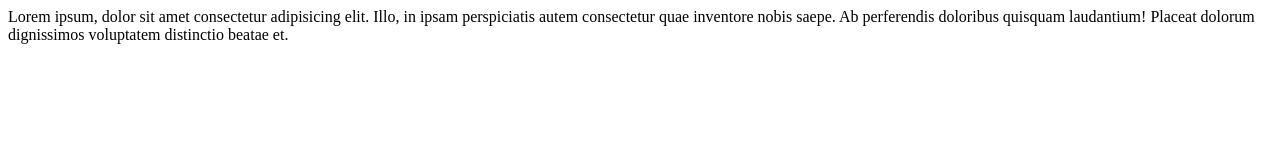
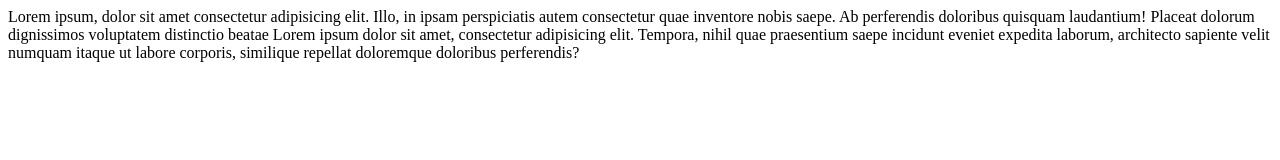
Before and after one commit to Bhargav-79/Learning-Git-Github, a plain HTML site: page index.html in a window 1280 px wide. Drawn offline with Linux system fonts and the light colour scheme.

Commit message:
Made Changes

```diff
--- a/index.html
+++ b/index.html
@@ -7,6 +7,6 @@
     <title>Index</title>
 </head>
 <body>
-    Lorem ipsum, dolor sit amet consectetur adipisicing elit. Illo, in ipsam perspiciatis autem consectetur quae inventore nobis saepe. Ab perferendis doloribus quisquam laudantium! Placeat dolorum dignissimos voluptatem distinctio beatae et.
+    Lorem ipsum, dolor sit amet consectetur adipisicing elit. Illo, in ipsam perspiciatis autem consectetur quae inventore nobis saepe. Ab perferendis doloribus quisquam laudantium! Placeat dolorum dignissimos voluptatem distinctio beatae Lorem ipsum dolor sit amet, consectetur adipisicing elit. Tempora, nihil quae praesentium saepe incidunt eveniet expedita laborum, architecto sapiente velit numquam itaque ut labore corporis, similique repellat doloremque doloribus perferendis?
 </body>
 </html>
```
